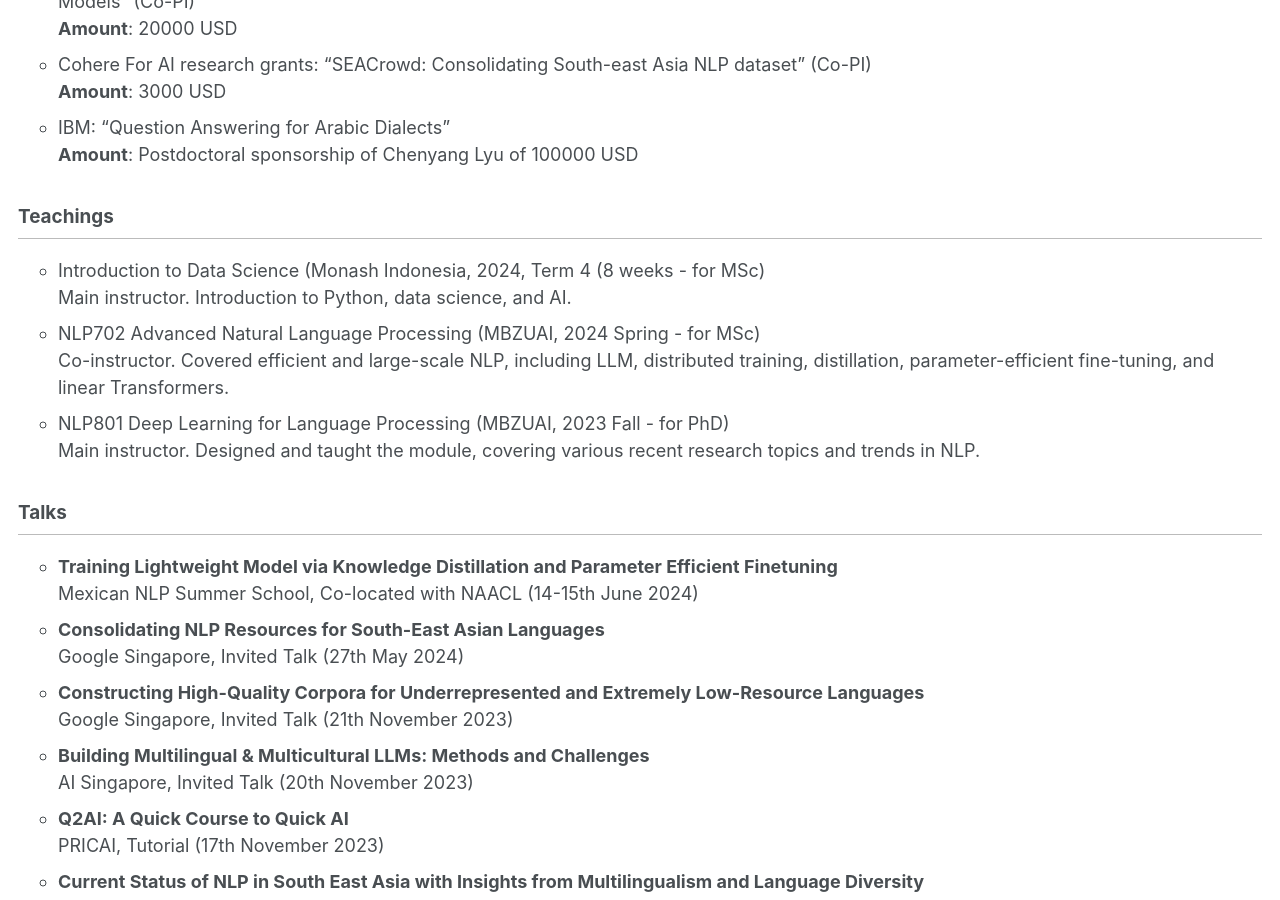
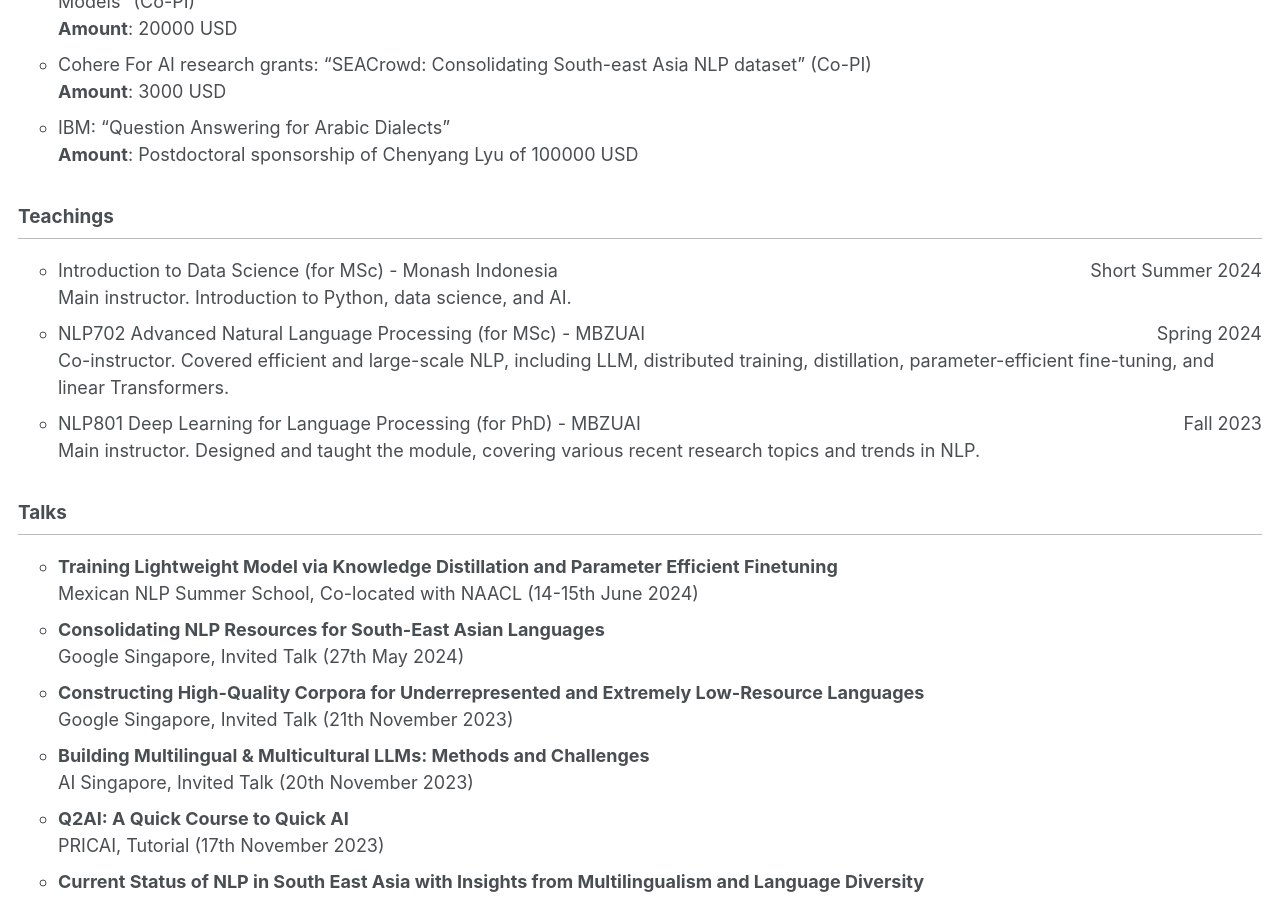
Before and after one commit to afaji/afaji.github.io, a Jekyll site: the page built from _pages/cv.md, in a window 1280 px wide and 900 px high, scrolled down 6271 px. Built offline with Jekyll 4.4.1, drawn with Linux system fonts in a browser that asks for light colours.

Commit message:
Update cv.md

```diff
--- a/_pages/cv.md
+++ b/_pages/cv.md
@@ -159,11 +159,11 @@ Aside from MBZUAI, I co-supervise students from an Indonesian university, where
    **Amount**: Postdoctoral sponsorship of Chenyang Lyu of 100000 USD
 
 ## Teachings
-  * Introduction to Data Science (Monash Indonesia, 2024, Term 4 (8 weeks - for MSc)\
+  * Introduction to Data Science (for MSc) - Monash Indonesia <span style="float: right;">Short Summer 2024</span>\
     Main instructor. Introduction to Python, data science, and AI.
-  * NLP702 Advanced Natural Language Processing (MBZUAI, 2024 Spring - for MSc)\
+  * NLP702 Advanced Natural Language Processing (for MSc) - MBZUAI <span style="float: right;">Spring 2024</span>\
     Co-instructor. Covered efficient and large-scale NLP, including LLM, distributed training, distillation, parameter-efficient fine-tuning, and linear Transformers.
-  * NLP801 Deep Learning for Language Processing (MBZUAI, 2023 Fall - for PhD)\
+  * NLP801 Deep Learning for Language Processing (for PhD) - MBZUAI <span style="float: right;">Fall 2023</span>\
     Main instructor. Designed and taught the module, covering various recent research topics and trends in NLP.
 
 ## Talks
```
